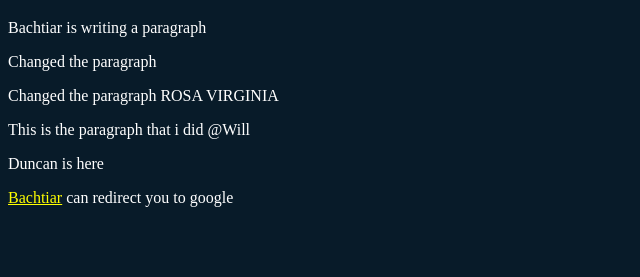
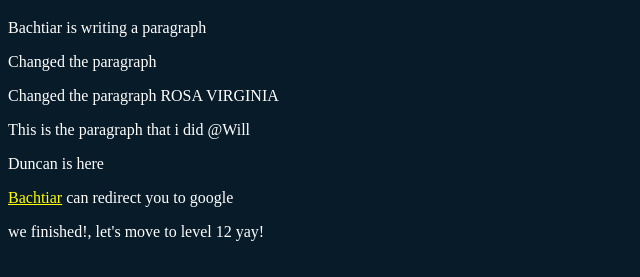
Before and after one commit to 134ch/New, a plain HTML site: page index.html in a window 1280 px wide. Shown: the part 61-338 px from the top of the page, without its empty margins (0-640 px from the left). Drawn offline with Linux system fonts and the light colour scheme.

Commit message:
final of level 11, congrats guys!

```diff
--- a/index.html
+++ b/index.html
@@ -17,5 +17,6 @@
     </div>
     <p>Duncan is here</p>
     <p><a href="https://www.google.com/" class="bachtiar" target="_blank">Bachtiar</a> can redirect you to google</p>
+    <p>we finished!, let's move to level 12 yay!</p>
 </body>
 </html>
```
